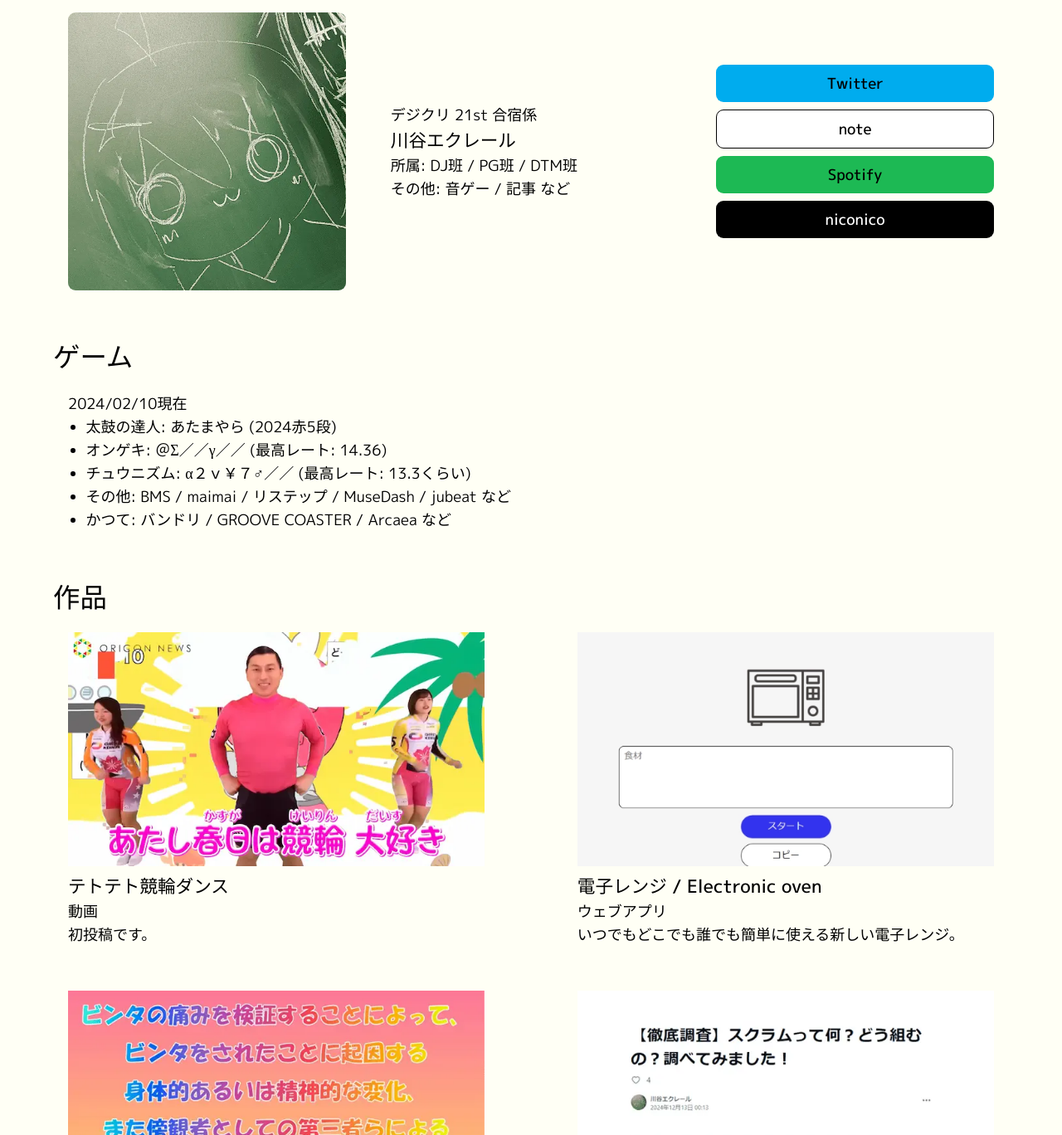
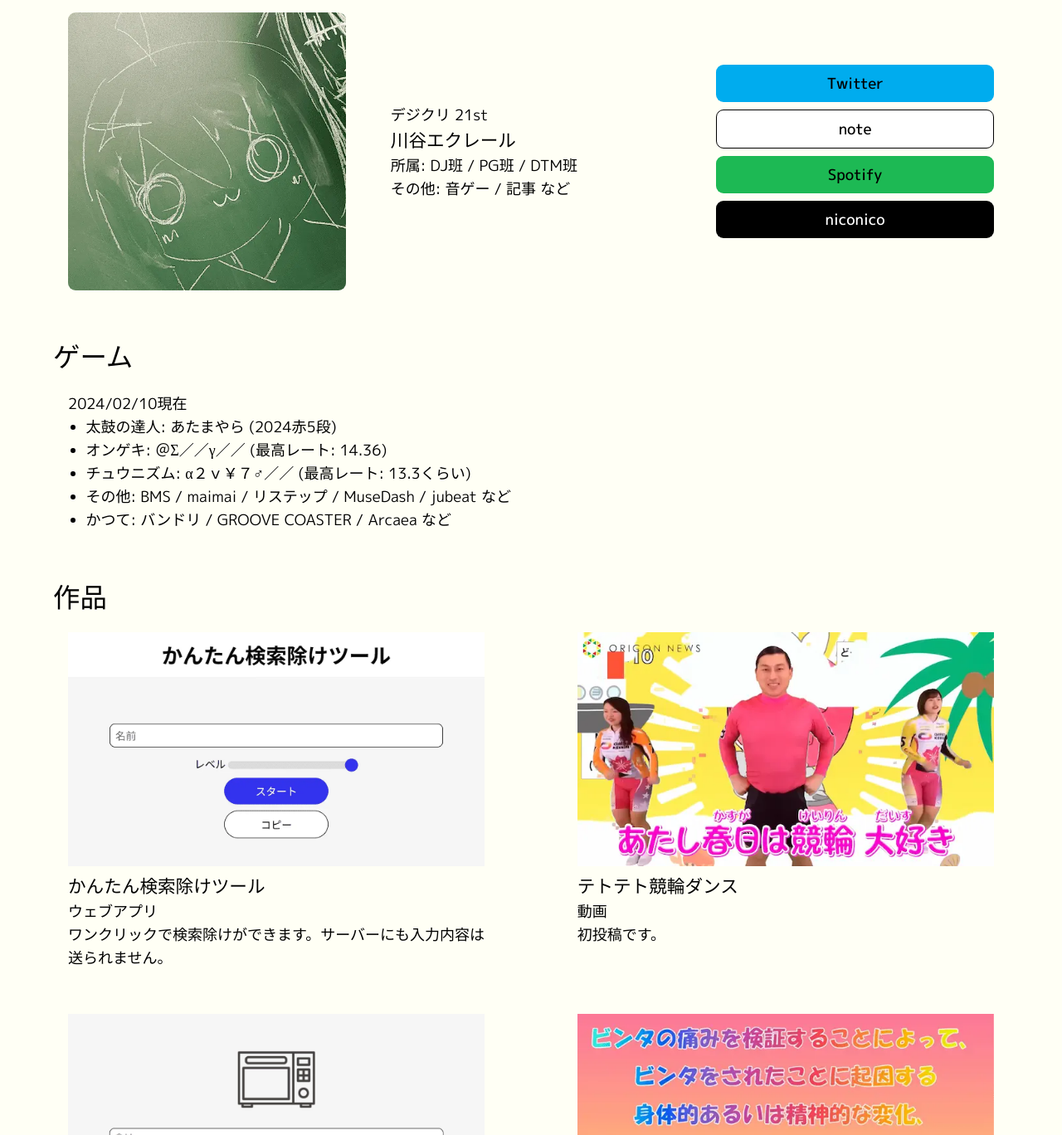
Before and after one commit to Atamayara/portfolio, a plain HTML site: page index.html in a window 1280 px wide. Shown: the part 564-1932 px from the top of the page at 83% size. Drawn offline with Linux system fonts and the light colour scheme; some packages are replaced by stand-ins of ours.

Commit message:
add work no.7

```diff
--- a/index.html
+++ b/index.html
@@ -106,7 +106,7 @@
                         src="./icon.webp"
                         alt="川谷エクレールのアイコン。女の子の顔のチープなイラストがチョークで黒板に描かれている。" />
                     <div class="description">
-                        <p>デジクリ 21st 合宿係</p>
+                        <p>デジクリ 21st</p>
                         <h3>川谷エクレール</h3>
                         <p>所属: DJ班 / PG班 / DTM班</p>
                         <p>その他: 音ゲー / 記事 など</p>
@@ -159,6 +159,13 @@
                 <div class="body list">
 
                     <!-- preview image: webp / 640 * 360 -->
+
+                    <a class="item work" href="https://atamayara.github.io/search-avoider/">
+                        <img class="preview" src="./works/7.webp" alt="作品のプレビュー">
+                        <h3 class="title">かんたん検索除けツール</h3>
+                        <p class="type">ウェブアプリ</p>
+                        <p class="description">ワンクリックで検索除けができます。サーバーにも入力内容は送られません。</p>
+                    </a>
 
                     <a class="item work" href="https://www.nicovideo.jp/watch/sm44725331/">
                         <img class="preview" src="./works/6.webp" alt="作品のプレビュー">
```
Also changed, not shown: works/7.webp (added).
